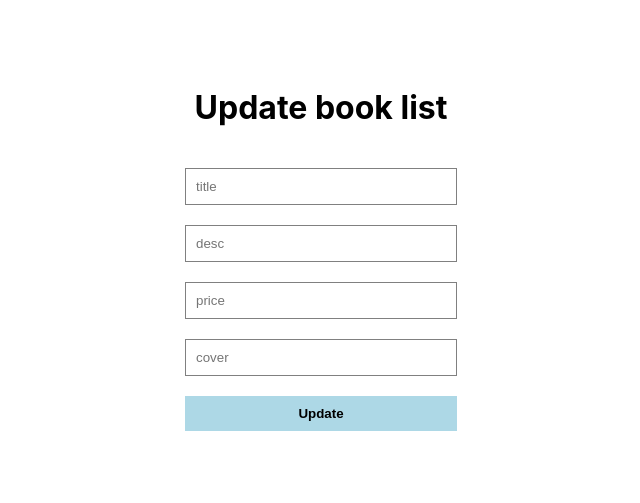
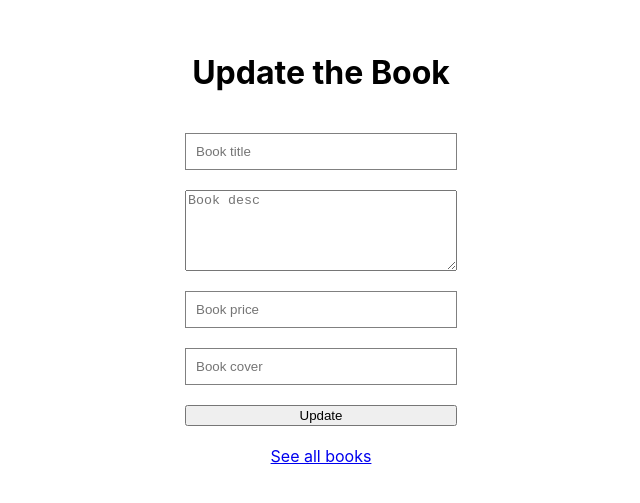
Before and after one commit to bokigolic/MySQL-CRUD, a React (Create React App) app in the folder client/: page /update/1 in a window 1280 px wide. Shown: the part 151-654 px from the top of the page, without its empty margins (319-959 px from the left). Built offline with nearby package versions, Linux system fonts and the light colour scheme.

Commit message:
update and delete works

```diff
--- a/client/src/pages/Update.jsx
+++ b/client/src/pages/Update.jsx
@@ -1,51 +1,70 @@
-import React, { useState } from 'react'
-import { useNavigate } from 'react-router-dom';
-import axios from "axios"
-
+import axios from "axios";
+import React, { useState } from "react";
+import { Link, useLocation, useNavigate } from "react-router-dom";
 
 const Update = () => {
-
-  const preset = {
+  const [book, setBook] = useState({
     title: "",
     desc: "",
     price: null,
-    cover: ""
-  }
+    cover: "",
+  });
+  const [error,setError] = useState(false)
 
-  const navigate = useNavigate()
+  const location = useLocation();
+  const navigate = useNavigate();
 
-  const [book, setBook] = useState(preset);
-
+  const bookId = location.pathname.split("/")[2];
 
   const handleChange = (e) => {
-    setBook(prev => ({ ...prev, [e.target.name]: e.target.value }))
-  }
+    setBook((prev) => ({ ...prev, [e.target.name]: e.target.value }));
+  };
 
-  const handleClick = async e => {
-    e.preventDefault()
+  const handleClick = async (e) => {
+    e.preventDefault();
 
     try {
-      await axios.post("http://localhost:8800/books", book)
-      navigate("/")
+      await axios.put(`http://localhost:8800/books/${bookId}`, book);
+      navigate("/");
     } catch (err) {
-      console.log(err)
+      console.log(err);
+      setError(true);
     }
+  };
 
-  }
-
-  console.log(book)
   return (
-    <div className='form'>
-      <h1>Update book list</h1>
-      <input type="text" placeholder="title" onChange={handleChange} name="title" />
-      <input type="text" placeholder="desc" onChange={handleChange} name="desc" />
-      <input type="number" placeholder="price" onChange={handleChange} name="price" />
-      <input type="text" placeholder="cover" onChange={handleChange} name="cover" />
-
-      <button className='formButton' onClick={handleClick}>Update</button>
+    <div className="form">
+      <h1>Update the Book</h1>
+      <input
+        type="text"
+        placeholder="Book title"
+        name="title"
+        onChange={handleChange}
+      />
+      <textarea
+        rows={5}
+        type="text"
+        placeholder="Book desc"
+        name="desc"
+        onChange={handleChange}
+      />
+      <input
+        type="number"
+        placeholder="Book price"
+        name="price"
+        onChange={handleChange}
+      />
+      <input
+        type="text"
+        placeholder="Book cover"
+        name="cover"
+        onChange={handleChange}
+      />
+      <button onClick={handleClick}>Update</button>
+      {error && "Something went wrong!"}
+      <Link to="/">See all books</Link>
     </div>
-
-  )
-}
+  );
+};
 
 export default Update;
```
Also changed, not shown: 1 other file (tests, documents, lock files or other folders).
